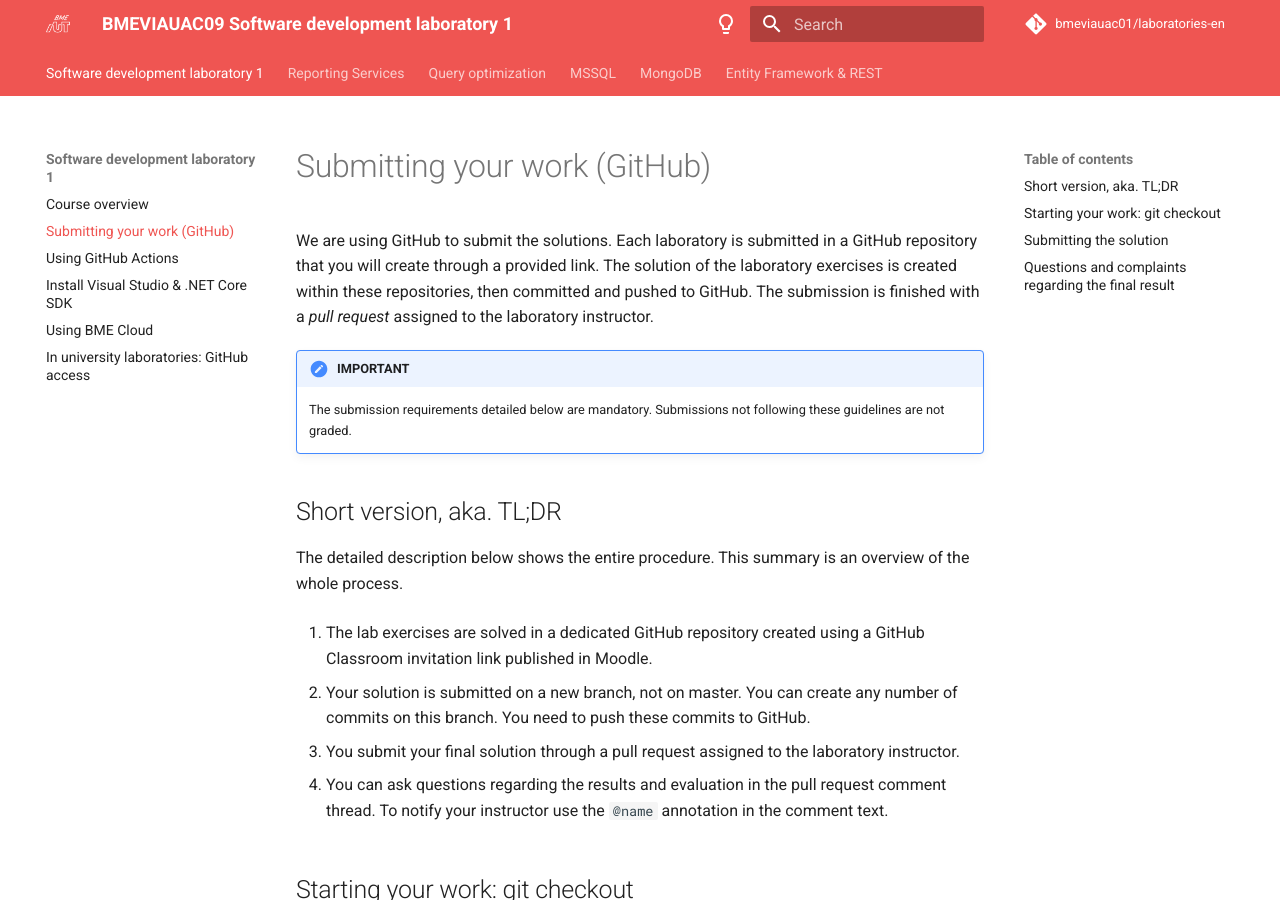
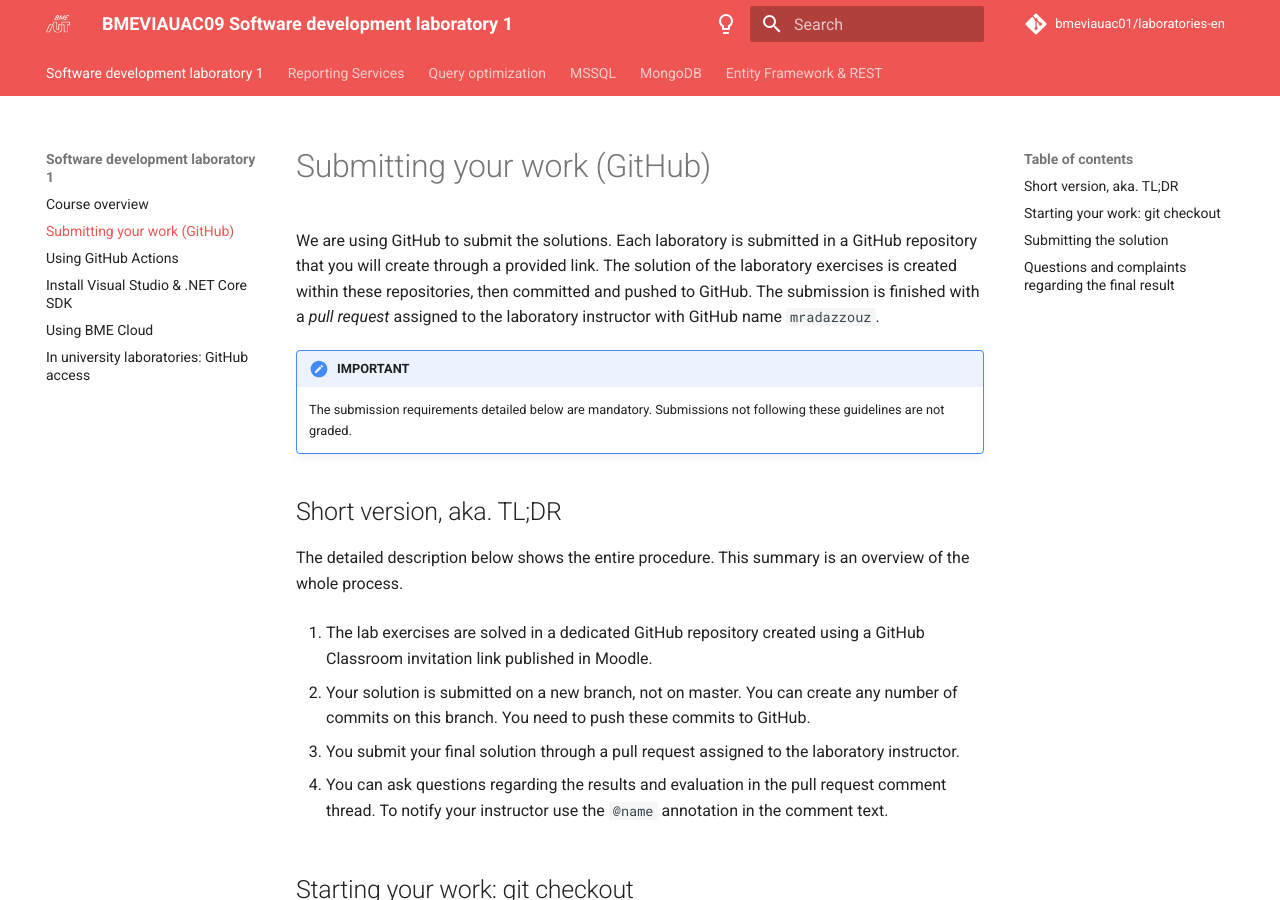
Before and after one commit to bmeviauac01/softwarelab1, an MkDocs documentation site: the page built from docs/GitHub.md, in a window 1280 px wide and 900 px high. Built offline with MkDocs 1.6.1 and Material for MkDocs 9.7.7, drawn with Linux system fonts in a browser that asks for light colours; comment, search, counter and statistics services are not loaded.

Commit message:
Add instructor GitHub name to submission instructions

```diff
--- a/docs/GitHub.md
+++ b/docs/GitHub.md
@@ -1,6 +1,6 @@
 # Submitting your work (GitHub)
 
-We are using GitHub to submit the solutions. Each laboratory is submitted in a GitHub repository that you will create through a provided link. The solution of the laboratory exercises is created within these repositories, then committed and pushed to GitHub. The submission is finished with a _pull request_ assigned to the laboratory instructor.
+We are using GitHub to submit the solutions. Each laboratory is submitted in a GitHub repository that you will create through a provided link. The solution of the laboratory exercises is created within these repositories, then committed and pushed to GitHub. The submission is finished with a _pull request_ assigned to the laboratory instructor with GitHub name `mradazzouz`.
 
 !!! important "IMPORTANT"
     The submission requirements detailed below are mandatory. Submissions not following these guidelines are not graded.
@@ -165,7 +165,7 @@ The detailed description below shows the entire procedure. This summary is an ov
 
 ## Questions and complaints regarding the final result
 
-If you have questions or concerns regarding the automated evaluation, use the pull request for communication with the instructor by asking questions via comments. To let the instructor know you have questions, please use `@name` [mention](https://help.github.com/en/github/writing-on-github/basic-writing-and-formatting-syntax#mentioning-people-and-teams) in the PR comment. This will automatically send an email notification.
+If you have questions or concerns regarding the automated evaluation, use the pull request for communication with the instructor by asking questions via comments. To let the instructor know you have questions, please use `@mradazzouz` [mention](https://help.github.com/en/github/writing-on-github/basic-writing-and-formatting-syntax#mentioning-people-and-teams) in the PR comment. This will automatically send an email notification.
 
 ![GitHub PR asking questions](images/github/github-question-in-pr.png)
 
```
